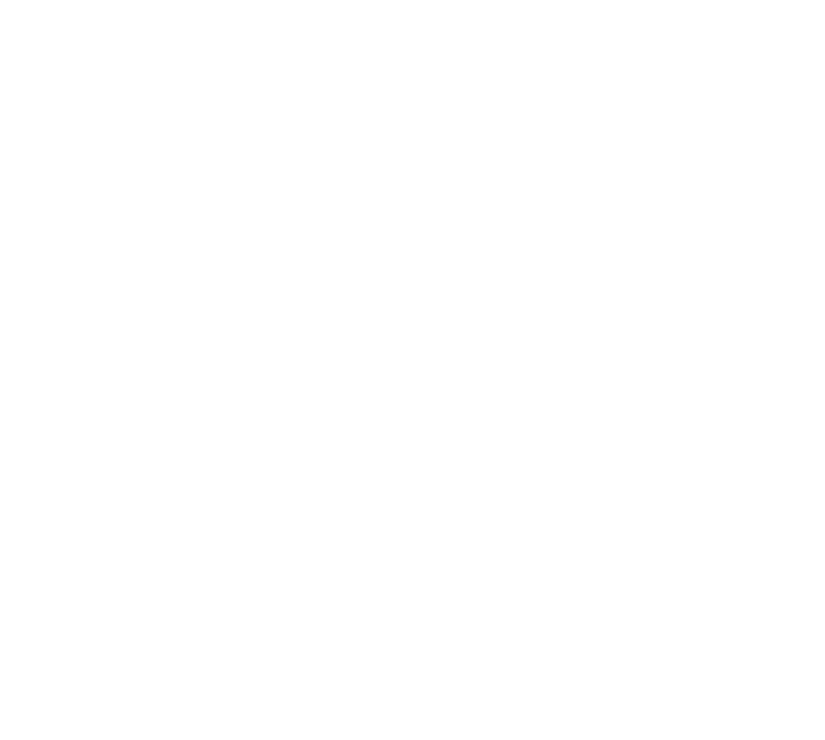
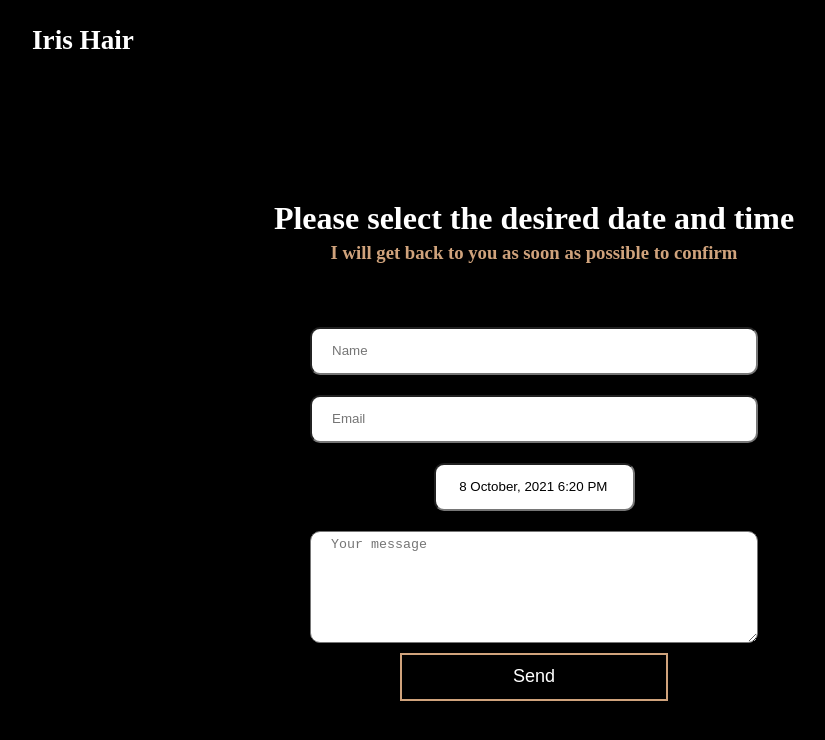
Before and after one commit to shuyin21/IrisHair, a React (Create React App) app: page /appointments in a window 1280 px wide. Shown: the top 740 px of the page, without its empty margins (106-931 px from the left). Built offline with nearby package versions, Linux system fonts and the light colour scheme; a web font is replaced by a local one.

Commit message:
created DatePicker and Navbar 2 for Appointments

```diff
--- a/package.json
+++ b/package.json
@@ -7,6 +7,7 @@
     "@testing-library/react": "^11.1.0",
     "@testing-library/user-event": "^12.1.10",
     "react": "^17.0.2",
+    "react-datepicker": "^4.2.1",
     "react-dom": "^17.0.2",
     "react-icons": "^4.3.1",
     "react-router-dom": "^5.3.0",
--- a/src/App.js
+++ b/src/App.js
@@ -2,6 +2,7 @@
 import './App.css';
 import { BrowserRouter as Router, Switch, Route } from 'react-router-dom';
 import Homepage from './Pages/Homepage';
+import Appointments from './Pages/Appointments';
 
 
 function App() {
@@ -10,6 +11,7 @@
       <Router>
         <Switch>
           <Route path='/' component={Homepage} exact />
+          <Route path='/appointments' component={Appointments} exact />
 
         </Switch>
       </Router>
--- /dev/null
+++ b/src/Pages/Appointments.js
@@ -0,0 +1,195 @@
+import React, { useState } from 'react';
+import styled from 'styled-components';
+import Navbar2 from '../components/Navbar/Navbar2';
+
+import DatePicker from "react-datepicker";
+import "react-datepicker/dist/react-datepicker.css";
+import setHours from "date-fns/setHours";
+import setMinutes from "date-fns/setMinutes";
+
+const Appointments = () => {
+
+    const [isOpen, setIsOpen] = useState(false);
+    const [startDate, setStartDate] = useState(
+        new Date()
+
+    );
+
+    const toggle = () => {
+        setIsOpen(!isOpen);
+
+    }
+
+
+    const currentDate = new Date();
+
+    const filterPassedTime = (time) => {
+        const currentDate = new Date();
+        const selectedDate = new Date(time);
+
+        return currentDate.getTime() < selectedDate.getTime();
+    };
+
+
+
+    return (
+        <>
+            <Navbar2 toggle={toggle} isOpen={isOpen} />
+
+            <ApDiv>
+                <HeaderWrapper>
+                    <h1>Please select the desired date and time</h1>
+                    <h3>I will get back to you as soon as possible to confirm</h3>
+                </HeaderWrapper>
+
+                <FormWrapper>
+                    <FormDiv>
+                        <FormInput required type='text' name='name' placeholder='Name' />
+                        <FormInput required type='email' name='email' placeholder='Email' />
+                        <DateDiv>
+                            <DateInput
+                                selected={startDate}
+                                onChange={(date) => setStartDate(date)}
+                                showTimeSelect
+                                filterTime={filterPassedTime}
+                                minDate={currentDate}
+                                minTime={setHours(setMinutes(new Date(), 0), 9)}
+                                maxTime={setHours(setMinutes(new Date(), 30), 22)}
+                                dateFormat=" d MMMM, yyyy h:mm aa"
+                            />
+                        </DateDiv>
+
+
+                        <FormTextarea required name='message' placeholder='Your message' />
+                        <FormButton type='submit' value='Send' />
+
+                    </FormDiv>
+                </FormWrapper>
+            </ApDiv>
+        </>
+    )
+}
+
+export default Appointments
+
+
+const ApDiv = styled.div`
+background-color: #000;
+height: 100vh;
+width: 100vw;
+display: flex;
+flex-direction: column;
+align-items: center;
+
+
+
+`;
+
+const HeaderWrapper = styled.div`
+height:100px;
+width:100%;
+display: flex;
+flex-direction: column;
+align-items: center;
+color:#fff;
+margin-top:200px;
+text-align: center;
+
+
+
+h3{
+    margin-top:5px;
+    color:#d0a37c;
+}
+
+`;
+
+const FormWrapper = styled.div`
+width:50%;
+height:100%;
+display:flex;
+flex-direction: column;
+justify-content: flex-start;
+align-items:center;
+@media screen and ( min-width:1000px) and (max-width:1300px){
+    width: 70%;
+}
+@media screen and (max-width:1000px){
+    width: 100%;
+}
+
+`;
+
+const FormDiv = styled.form`
+display:flex;
+flex-direction: column;
+width:100%;
+height:100%;
+align-items: center;
+justify-content: flex-start;
+margin-top:50px;
+@media screen and (max-width:1000px){
+    height:400px;
+}
+@media screen and (max-width:768px){
+
+    overflow:hidden;
+}
+`;
+const FormInput = styled.input`
+width:50%;
+height:3rem;
+border-radius: 10px;
+padding-left:20px;
+margin:10px 0;
+
+@media screen and (max-width:768px){
+    width: 90%;
+}
+`;
+
+const FormTextarea = styled.textarea`
+width: 50%;
+height:7rem;
+border-radius: 10px;
+padding: 5px 0 0 20px;
+margin:10px 0;
+
+@media screen and (max-width:768px){
+    width: 90%;
+}
+`;
+const FormButton = styled.input`
+width:30%;
+height:3rem;
+color: #fff;
+background-color:transparent;
+border:2px solid #d0a37c;
+cursor:pointer;
+font-size: 18px;
+&:hover{
+    background-color:#d0a37c ;
+}
+`;
+
+
+const DateDiv = styled.div`
+display:flex;
+align-items: center;
+justify-content: center;
+width:50%;
+
+@media screen and (max-width:768px){
+    width: 90%;
+}
+
+`;
+const DateInput = styled(DatePicker)`
+
+ width:100%;
+height:3rem;
+border-radius: 10px;
+padding-left:20px;
+margin:10px 0;
+
+ `;
--- a/src/components/Navbar/Navbar.js
+++ b/src/components/Navbar/Navbar.js
@@ -127,7 +127,7 @@
                             </NavItem>
                         </NavMenu>
                         <NavBtn>
-                            <NavBtnLink to={"/booking"}>Appointments</NavBtnLink>
+                            <NavBtnLink to={"/appointments"}>Appointments</NavBtnLink>
                         </NavBtn>
                     </NavbarContainer>
                 </Nav>
--- /dev/null
+++ b/src/components/Navbar/Navbar2.js
@@ -0,0 +1,106 @@
+import React, { useState, useEffect } from 'react';
+
+import { IconContext } from 'react-icons/lib';
+import { animateScroll as scroll } from 'react-scroll';
+import styled from 'styled-components';
+import { Link as LinkR } from 'react-router-dom';
+
+
+
+const Navbar2 = ({ toggle }) => {
+    const [scrollNav, setScrollNav] = useState(false);
+    const [colorChange, setColorChange] = useState('false');
+
+
+    const changeNav = () => {
+        if (window.scrollY >= 80) {
+            setScrollNav(true);
+            setColorChange('true')
+        } else {
+            setScrollNav(false);
+            setColorChange('false')
+        }
+    }
+
+    useEffect(() => {
+        window.addEventListener('scroll', changeNav)
+    }, []);
+
+    const toggleHome = () => {
+        scroll.scrollToTop();
+    }
+    return (
+        <>
+            <IconContext.Provider value={{ color: '#fff' }}>
+                <Nav scrollNav={scrollNav}>
+                    <NavbarContainer>
+                        <NavLogo to='/' onClick={toggleHome} navscroll={colorChange}>
+                            Iris Hair
+                        </NavLogo>
+
+
+
+
+                    </NavbarContainer>
+                </Nav>
+            </IconContext.Provider>
+        </>
+    )
+}
+
+export default Navbar2
+
+
+const Nav = styled.nav`
+
+background:${({ scrollNav }) => (scrollNav ? '#fff' : 'transparent')};
+
+height: 80px;
+margin-top: -80px;
+display: flex;
+justify-content: center;
+align-items: center;
+font-size: 1rem;
+position: sticky;
+top:0;
+z-index: 200;
+overflow: hidden;
+transition: 0.5s ease-in-out;
+
+@media screen and (max-width:960px){
+    transition: 0.8s all ease;
+    background: #000;
+    height:80px;
+    margin-top: -80px;
+}
+`;
+
+const NavbarContainer = styled.div`
+display: flex;
+justify-content: space-between;
+height: 60px;
+/* height: ${({ isOpen }) => (isOpen ? '100px' : '50px')}; */
+z-index: 1;
+width: 100%;
+padding: 0 24px;
+max-width:1100px;
+`;
+
+const NavLogo = styled(LinkR)`
+color: ${({ navscroll }) => (navscroll === 'true' ? '#222222' : '#fff')};
+justify-self:flex-start;
+cursor: pointer;
+font-size: 1.7rem;
+display:flex;
+align-items: center;
+margin-left: 24px;
+font-weight:bold;
+text-decoration: none;
+font-family: 'ovo';
+transition: 0.9s ease-in-out;
+@media screen and (max-width:960px){
+    color: #8F7056;
+}
+
+
+`;
```
Also changed, not shown: 1 other file (tests, documents, lock files or other folders).
